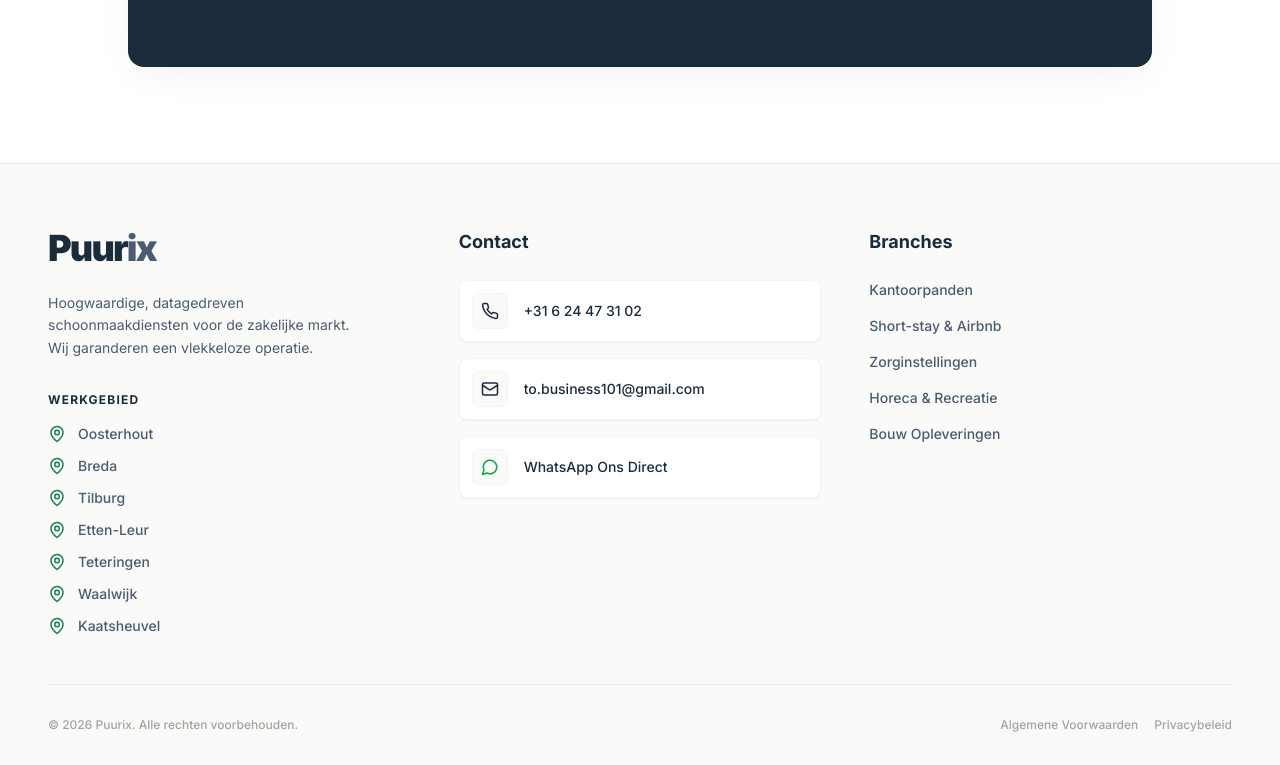
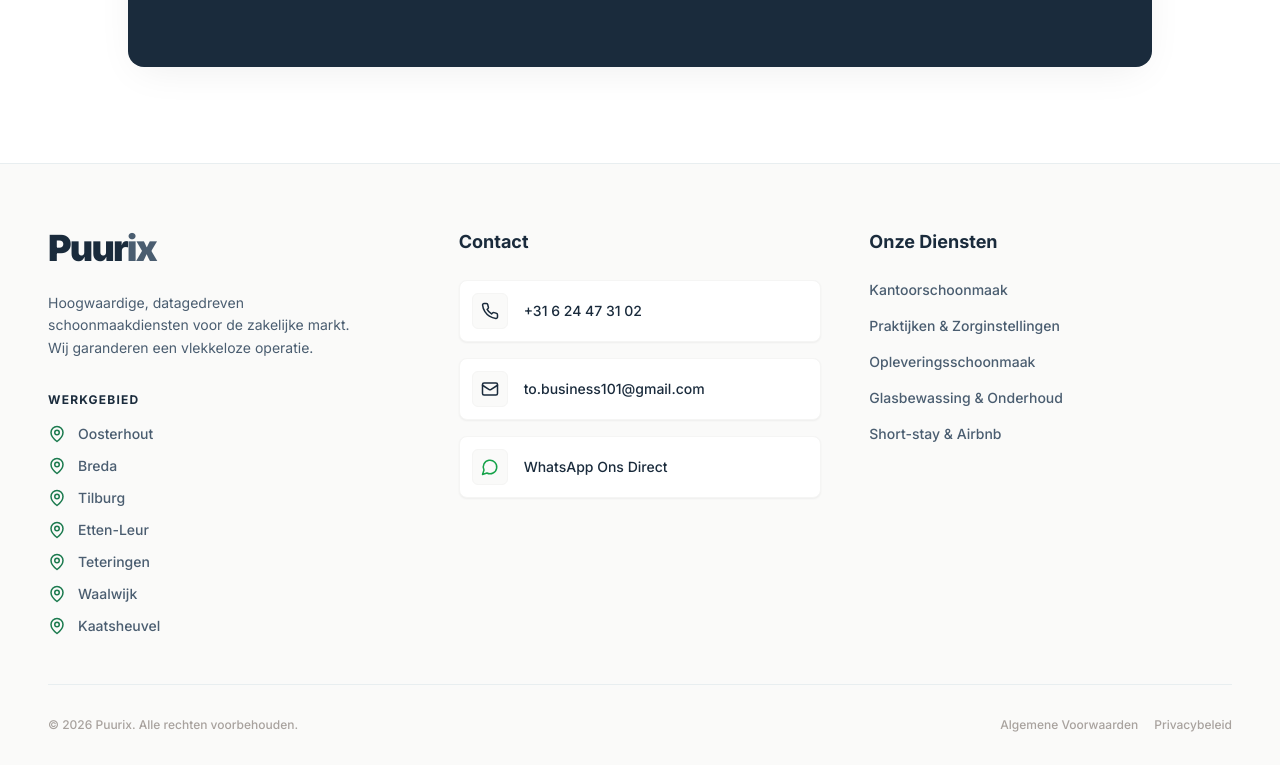
Before and after one commit to tobusiness101-cmyk/puurix-platform, a Next.js app in the folder amersfoort-schoon-(1)/: page / in a window 1280 px wide. Shown: the part 10982-11747 px from the top of the page. Built offline with nearby package versions, Linux system fonts and the light colour scheme.

Commit message:
Update Footer.tsx

```diff
--- a/amersfoort-schoon-(1)/components/Footer.tsx
+++ b/amersfoort-schoon-(1)/components/Footer.tsx
@@ -96,15 +96,35 @@ export const Footer = () => {
             </div>
           </div>
 
-          {/* Kolom 3: Branches */}
+          {/* Kolom 3: Branches & Diensten (SEO Geoptimaliseerd) */}
           <div>
-            <h4 className="font-bold text-ink text-lg mb-6">Branches</h4>
+            <h4 className="font-bold text-ink text-lg mb-6">Onze Diensten</h4>
             <ul className="space-y-4 text-sm font-medium text-stone-600">
-              <li>Kantoorpanden</li>
-              <li>Short-stay & Airbnb</li>
-              <li>Zorginstellingen</li>
-              <li>Horeca & Recreatie</li>
-              <li>Bouw Opleveringen</li>
+              <li>
+                <Link href="/kantoorschoonmaak" className="hover:text-accent transition-colors">
+                  Kantoorschoonmaak
+                </Link>
+              </li>
+              <li>
+                <Link href="/tandartspraktijk-schoonmaak" className="hover:text-accent transition-colors">
+                  Praktijken & Zorginstellingen
+                </Link>
+              </li>
+              <li>
+                <Link href="/opleveringsschoonmaak" className="hover:text-accent transition-colors">
+                  Opleveringsschoonmaak
+                </Link>
+              </li>
+              <li>
+                <Link href="/glasbewassing" className="hover:text-accent transition-colors">
+                  Glasbewassing & Onderhoud
+                </Link>
+              </li>
+              <li>
+                <Link href="/short-stay" className="hover:text-accent transition-colors">
+                  Short-stay & Airbnb
+                </Link>
+              </li>
             </ul>
           </div>
 
```
